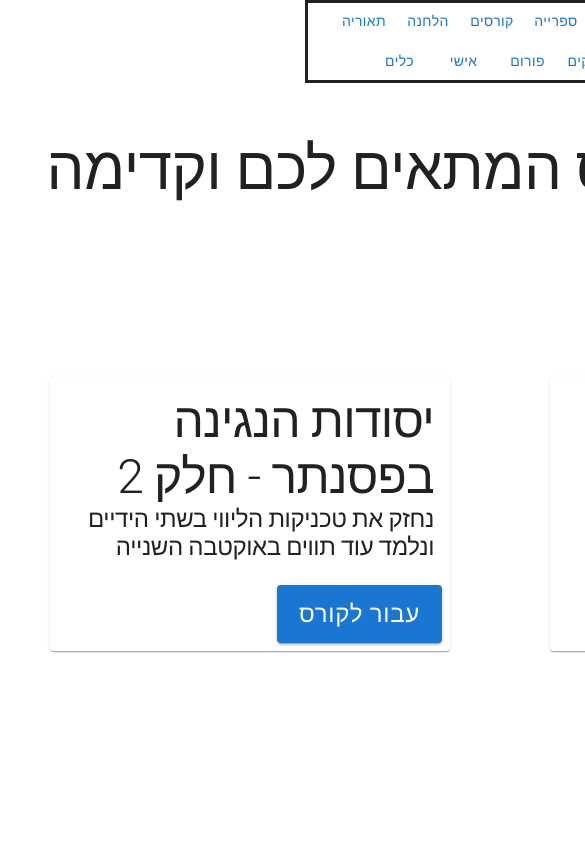
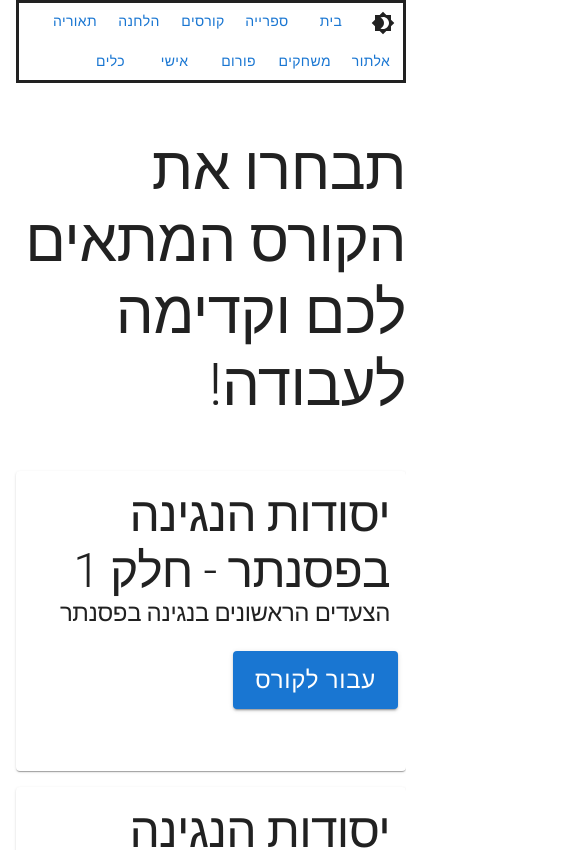
Before and after one commit to IradDoron/esum-acisum-client, a React (Create React App) app: page /courses in a window 390 px wide. Shown: the top 850 px of the page, 585 px wide, since content can reach past the window. Built offline with nearby package versions, Linux system fonts and the light colour scheme.

Commit message:
responsive cards

```diff
--- a/src/pages/Courses/CourseEntering/CourseEntering.jsx
+++ b/src/pages/Courses/CourseEntering/CourseEntering.jsx
@@ -1,11 +1,12 @@
 import { NavLink, Outlet } from 'react-router-dom';
 import courses from '../../../data/courses/courses';
-import { Card, CardContent, CardActions, Button, Typography } from '@mui/material';
+import { Card, CardContent, CardActions, Button, Typography, Grid } from '@mui/material';
 
 function CourseEntering({ course }) {
   const { courseUrlName, courseTitle, courseDescription } = courses[course];
   return (
-    <Card sx={{ width: '400px', margin: '50px' }}>
+    <Grid item xs={12} lg={6}>
+      <Card sx={{ maxWidth: '400px', height: '300px' }}>
         <CardContent>
           <Typography variant="h1" sx={{ fontSize: '3rem' }}>
             {courseTitle}
@@ -22,6 +23,7 @@ function CourseEntering({ course }) {
           </NavLink>
         </CardActions>
       </Card>
+    </Grid>
   );
 }
 
--- a/src/pages/Courses/Courses.jsx
+++ b/src/pages/Courses/Courses.jsx
@@ -5,7 +5,7 @@ import { NavLink, Outlet } from 'react-router-dom';
 import CourseEntering from './CourseEntering/CourseEntering';
 import CourseHeader from './CourseHeader/CourseHeader';
 
-import { Stack } from '@mui/material';
+import { Stack, Grid } from '@mui/material';
 
 // import data
 import courses from '../../data/courses/courses';
@@ -15,11 +15,11 @@ function Courses() {
   return (
     <div>
       <CourseHeader />
-      <Stack direction="flex">
+      <Grid container spacing={2}>
         {coursesList.map((course) => {
           return <CourseEntering key={course} course={course} />;
         })}
-      </Stack>
+      </Grid>
       <Outlet />
     </div>
   );
```
Lines whose indentation alone changed are shown as unchanged.
